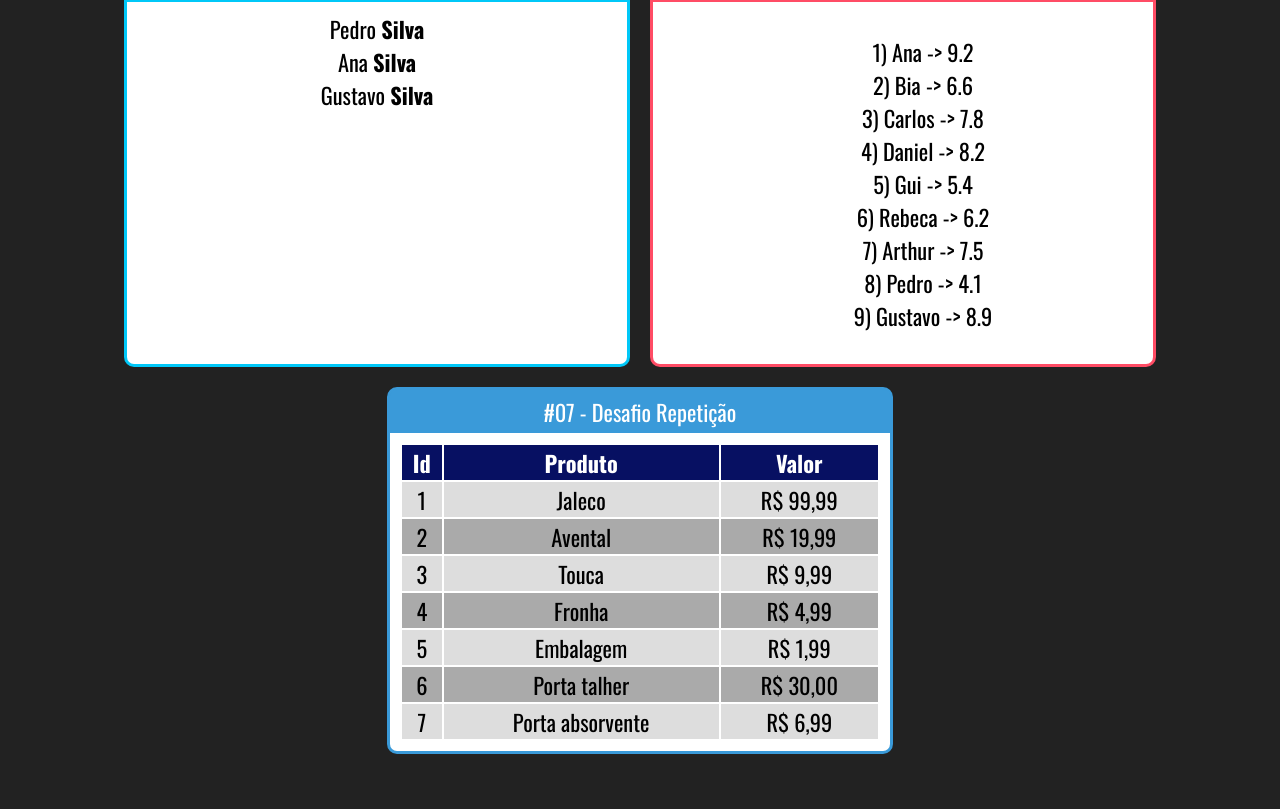
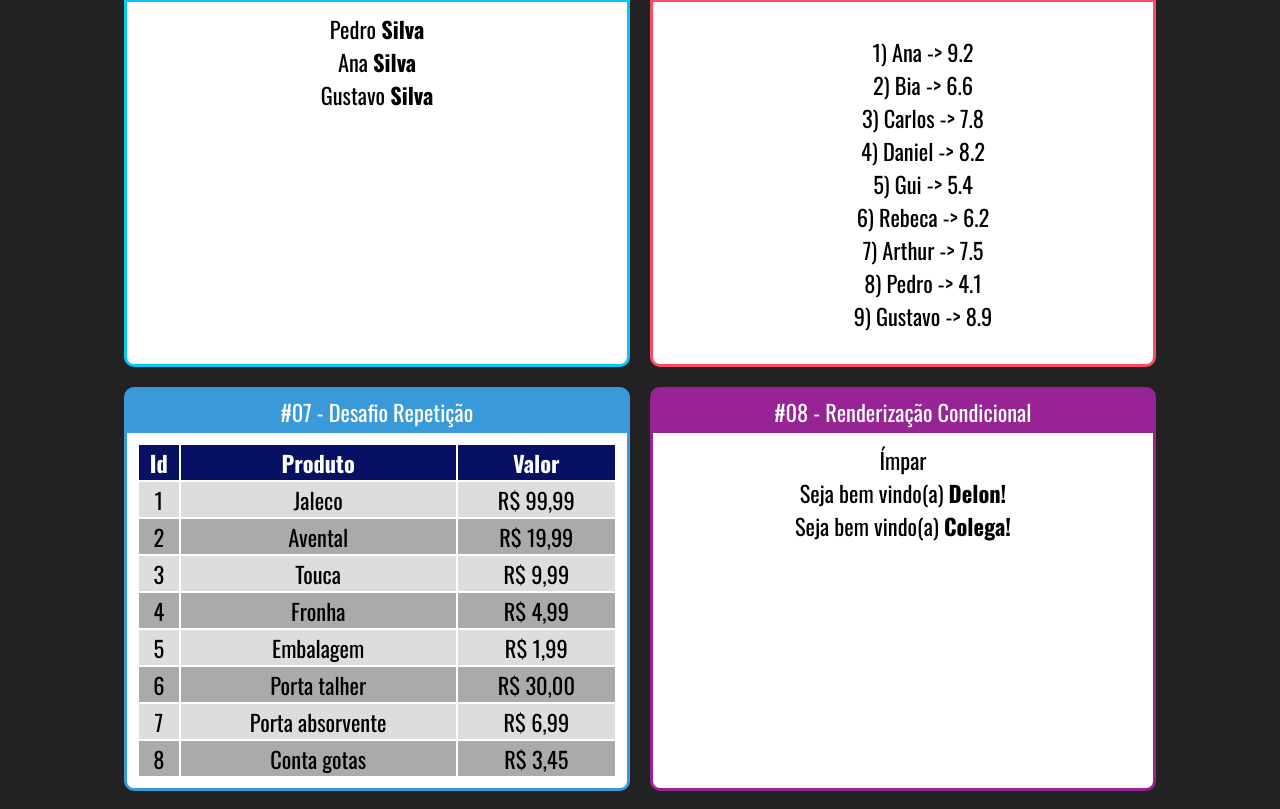
Before and after one commit to delonhenrique/fundamentos-react, a React (Create React App) app: page / in a window 1280 px wide. Shown: the part 724-1533 px from the top of the page. Before the commit the page ends 1496 px from the top, so only its background shows below. Built offline with nearby package versions, Linux system fonts and the light colour scheme.

Commit message:
Fundamentos do React

```diff
--- a/src/App.jsx
+++ b/src/App.jsx
@@ -9,6 +9,8 @@ import Familia from "./components/basics/Familia";
 import FamiliaMembro from "./components/basics/FamiliaMembro";
 import ListaAlunos from "./components/loop/ListaAlunos";
 import TabelaProdutos from "./components/loop/TabelaProdutos";
+import ParOuImpar from "./components/Condicional/ParOuImpar";
+import UsuarioInfo from "./components/Condicional/UsuarioInfo";
 
 import './App.css'
 
@@ -41,9 +43,9 @@ export default function App(props) {
 
                 <Card titulo="#05 - Componente com Filhos" color="#00C8F8">
                     <Familia sobrenome="Silva">
-                        <FamiliaMembro nome="Pedro"/>
-                        <FamiliaMembro nome="Ana"/>
-                        <FamiliaMembro nome="Gustavo"/>
+                        <FamiliaMembro nome="Pedro" />
+                        <FamiliaMembro nome="Ana" />
+                        <FamiliaMembro nome="Gustavo" />
                     </Familia>
                 </Card>
 
@@ -54,6 +56,12 @@ export default function App(props) {
                 <Card titulo="#07 - Desafio Repetição" color="#3A9AD9">
                     <TabelaProdutos />
                 </Card>
+
+                <Card titulo="#08 - Renderização Condicional" color="#982395">
+                    <ParOuImpar numero={19}></ParOuImpar>
+                    <UsuarioInfo usuario={{nome: 'Delon'}}></UsuarioInfo>
+                    <UsuarioInfo usuario={{email: 'delonhenrique@123.com'}}></UsuarioInfo>
+                </Card>
             </div>
         </div>
     )
--- /dev/null
+++ b/src/components/Condicional/If.js
@@ -0,0 +1,24 @@
+const If = (props) => {
+
+    const elseChild = props.children.filter(child => {
+        return child.type && child.type.name === 'Else'
+    })[0]
+
+    const ifChildren = props.children.filter(child => {
+        return child !== elseChild
+    })
+
+    // console.log(elseChild)
+
+    if (props.teste) {
+        return ifChildren
+    } else if(elseChild) {
+        return elseChild
+    }
+}
+
+export const Else = (props) => {
+    return props.children
+}
+
+export default If
--- /dev/null
+++ b/src/components/Condicional/ParOuImpar.jsx
@@ -0,0 +1,14 @@
+import React from "react";
+
+const ParOuImpar = (props) => {
+    const isPar = props.numero % 2 === 0
+    return (
+        <div>
+            { isPar ?
+                <span>Par</span> :
+                <span>Ímpar</span>
+        }
+        </div>
+    )
+}
+export default ParOuImpar
--- /dev/null
+++ b/src/components/Condicional/UsuarioInfo.jsx
@@ -0,0 +1,26 @@
+import React from "react";
+import If, { Else } from "./If";
+
+const UsuarioInfo = (props) => {
+    const usuario = props.usuario || {}
+    return (
+        <div>
+            {/* <If teste={usuario && usuario.nome}>
+                Seja bem vindo(a) <strong>{usuario.nome}!</strong>
+            </If>
+
+            <If teste={!usuario || !usuario.nome}>
+                Seja bem vindo(a) <strong>Colega!</strong>
+            </If> */}
+
+            <If teste={usuario && usuario.nome}>
+                Seja bem vindo(a) <strong>{usuario.nome}!</strong>
+                <Else>
+                    Seja bem vindo(a) <strong>Colega!</strong>
+                </Else>
+            </If>
+        </div>
+    )
+}
+
+export default UsuarioInfo
--- a/src/components/loop/TabelaProdutos.jsx
+++ b/src/components/loop/TabelaProdutos.jsx
@@ -3,7 +3,7 @@ import produtos from "../../data/produtos";
 import './TabelaProdutos.css'
 
 const TabelaProdutos = (props) => {
-    const produtosJSX = produtos.map( (produto, i) => {
+    const produtosJSX = produtos.map((produto, i) => {
         return (
             <tr key={produto.id} className={i % 2 === 0 ? 'Par' : 'Impar'}>
                 <td>{produto.id}</td>
@@ -16,10 +16,16 @@ const TabelaProdutos = (props) => {
     return (
         <div className="TabelaProdutos">
             <table>
-                <th>Id</th>
-                <th>Produto</th>
-                <th>Valor</th>
-                {produtosJSX}
+                <thead>
+                    <tr>
+                        <th>Id</th>
+                        <th>Produto</th>
+                        <th>Valor</th>
+                    </tr>
+                </thead>
+                <tbody>
+                    {produtosJSX}
+                </tbody>
             </table>
         </div>
     )
--- a/src/data/produtos.js
+++ b/src/data/produtos.js
@@ -33,6 +33,11 @@ const produtos = [
         id: 7,
         nome: "Porta absorvente",
         valor: 6.99,
+    },
+    {
+        id: 8,
+        nome: "Conta gotas",
+        valor: 3.45325165416515641651,
     }
 ]
 
--- a/src/index.js
+++ b/src/index.js
@@ -1,9 +1,8 @@
-import ReactDOM from "react-dom";
-import React from "react"
+import { createRoot } from 'react-dom/client';
+
 import './index.css'
 import App from './App'
 
-
-ReactDOM.render(
-    <App />,
-    document.getElementById('root'))
+const container = document.getElementById('root');
+const root = createRoot(container); // createRoot(container!) if you use TypeScript
+root.render(<App />);
```
